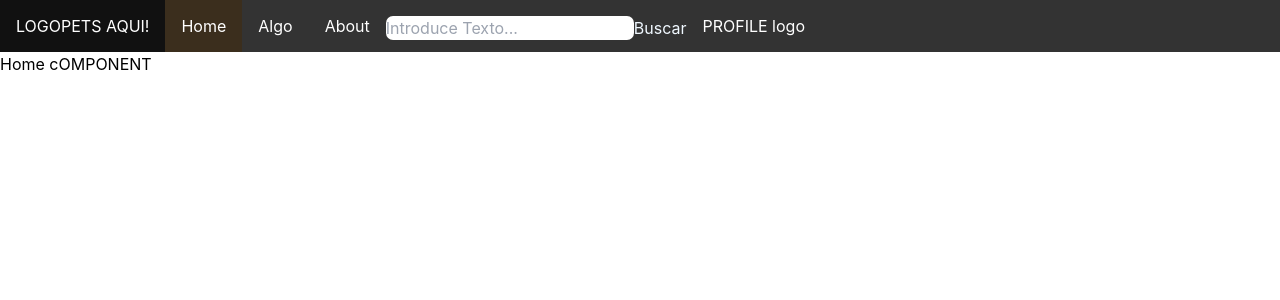
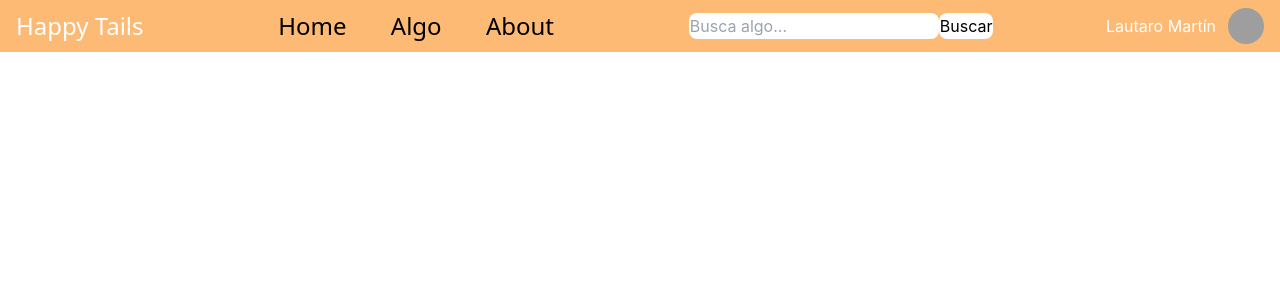
Before and after one commit to Final-Proyect-PETS/PROYECTO-FINAL-PETS, a React (Create React App) app in the folder client/: page /home in a window 1280 px wide. Shown: the top 300 px of the page. Built offline with nearby package versions, Linux system fonts and the light colour scheme; grey boxes are pictures that could not be loaded.

Commit message:
Estilos en la NavBar y cambios en el Home

```diff
--- a/client/src/components/Home/Home.jsx
+++ b/client/src/components/Home/Home.jsx
@@ -5,7 +5,7 @@ export default function Home() {
   return (
     <>
     <NavBar/>
-    <div>Home cOMPONENT</div>
+    <div></div>
     </>
   )
 }
--- a/client/src/components/NavBar/NavBar.jsx
+++ b/client/src/components/NavBar/NavBar.jsx
@@ -1,5 +1,4 @@
 import React from "react";
-import styles from "./NavBarStyle.css";
 import { Link } from "react-router-dom";
 import { useState } from "react";
 import { useDispatch } from "react-redux";
@@ -35,14 +34,46 @@ export default function NavBar() {
   }
 
   return (
-    <ul>
+    <section className="flex justify-center h-14">
+      <div className="bg-orange-300 flex justify-between border-b-4 border-white w-screen justify-center content-around items-center px-4">
+        <div className="flex">
+          <h1 className="text-white text-2xl font-sans">Happy Tails</h1>
+        </div>
+        <div className="flex w-80 justify-around">
+          <Link to={"/home"}>
+            <h2 className="text-black text-2xl font-sans">Home</h2>
+          </Link>
+          <Link to={"/algo"}>
+            <h2 className="text-black text-2xl font-sans">Algo</h2>
+          </Link>
+          <Link to={"/about"}>
+            <h2 className="text-black text-2xl font-sans">About</h2>
+          </Link>
+        </div>
+        <div className="flex">
+          <form>
+            <input placeholder="Busca algo..." className="rounded-lg border-transparent appearance-none border border-gray-300"></input>
+            <button className="bg-white rounded-lg border-transparent appearance-none border border-gray-300">Buscar</button>
+          </form>
+        </div>
+        <div className="flex gap-3 items-center">
+          <p className="text-white">Lautaro Martín</p>
+          <img src="https://img.freepik.com/fotos-premium/hombre-caucasico-joven-persona-pared-blanca-apuntando-mano-camisa-blanco-orgulloso-confiado_1187-76423.jpg?w=740" alt="logo" width="9px" class="mx-auto object-cover rounded-full h-9 w-9 "/>
+        </div>
+      </div>
+    </section>
+  );
+
+}
+
+{/* <ul>
       <li>
         {" "}
         <a>LOGOPETS AQUI!</a>
       </li>
       <Link to={"/home"}>
         <li>
-          <a className="active" href="#home">
+          <a className="" href="#home">
             Home
           </a>
         </li>
@@ -57,9 +88,9 @@ export default function NavBar() {
       </Link>
       <li>
         {" "}
-        <form className="searchBar" onSubmit={(e) => handleSubmit(e)}>
+        <form className="" onSubmit={(e) => handleSubmit(e)}>
           <input
-            className="searchInput"
+            className=""
             id="searchInput"
             type="text"
             placeholder="Introduce Texto..."
@@ -68,7 +99,7 @@ export default function NavBar() {
           />
 
           <button
-            className="searchButton"
+            className=""
             type="submit"
             onClick={(e) => handleSubmit(e)}
           >
@@ -77,7 +108,4 @@ export default function NavBar() {
         </form>
       </li>
       <li><a>PROFILE logo</a></li>
-    </ul>
-  );
-
-}
+    </ul> */}
--- a/client/src/components/NavBar/NavBarStyle.css
+++ /dev/null
@@ -1,38 +0,0 @@
-ul {
-    list-style-type: none;
-    margin: 0;
-    padding: 0;
-    overflow: hidden;
-    background-color: #333;
-  }
-
-  li {
-    float: left;
-  }
-
-  li a {
-    display: block;
-    color: white;
-    text-align: center;
-    padding: 14px 16px;
-    text-decoration: none;
-  }
-
-  li a:hover:not(.active) {
-    background-color: #111;
-  }
-
-  .active {
-    background-color: #3b2e1d;
-  }
-  .searchBar{
-    margin-top: 1rem;
-
-  }
-  .searchInput{
-    border-radius: 7px;
-    color: #3b2e1d;
-  }
-  .searchButton{
-  color: aliceblue;
-  }
```
